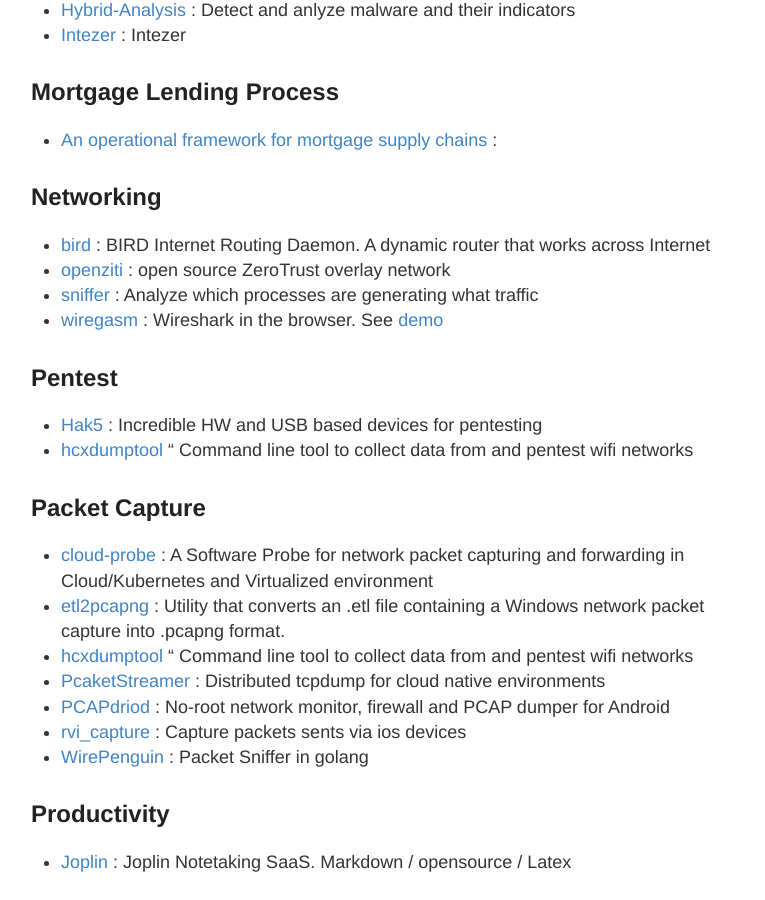
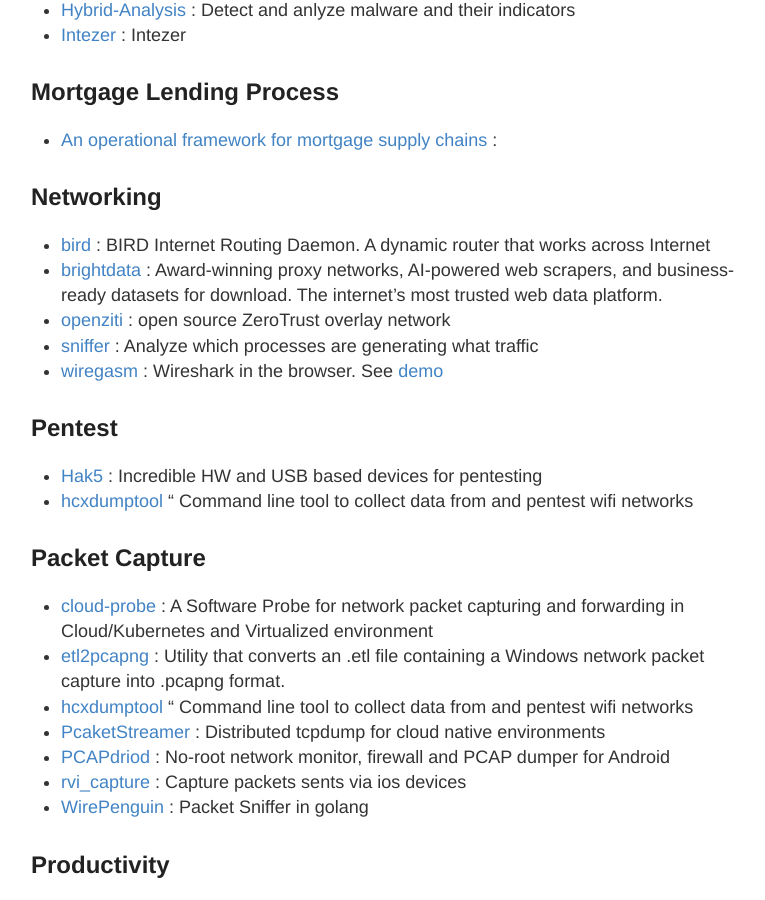
Before and after one commit to stevehenderson/stevehenderson.github.io, a Jekyll site: the page built from links.md, in a window 1280 px wide and 900 px high, scrolled down 4348 px. Shown: the whole window, without its empty margins (249-1014 px from the left). Built offline with Jekyll 4.4.1, drawn with Linux system fonts in a browser that asks for light colours.

Commit message:
Update links.md

```diff
--- a/links.md
+++ b/links.md
@@ -142,6 +142,7 @@
 
 ## Networking
    * [bird](https://bird.network.cz/?get_doc&f=bird.html&v=20) : BIRD Internet Routing Daemon.  A dynamic router that works across Internet
+   * [brightdata](https://brightdata.com/) : Award-winning proxy networks, AI-powered web scrapers, and business-ready datasets for download. The internet’s most trusted web data platform.
    * [openziti](https://openziti.github.io/) : open source ZeroTrust overlay network
    * [sniffer](https://github.com/chenjiandongx/sniffer) : Analyze which processes are generating what traffic
    * [wiregasm](https://github.com/good-tools/wiregasm) : Wireshark in the browser.  See [demo](https://good.tools/packet-dissector)
```
